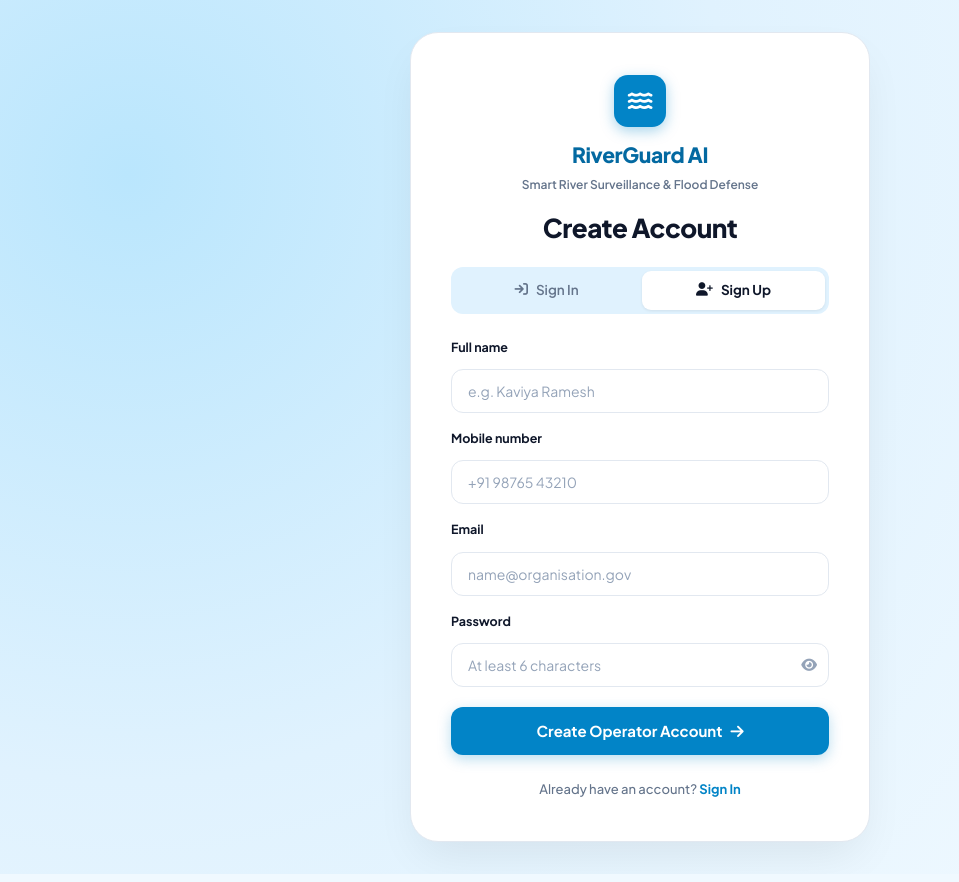
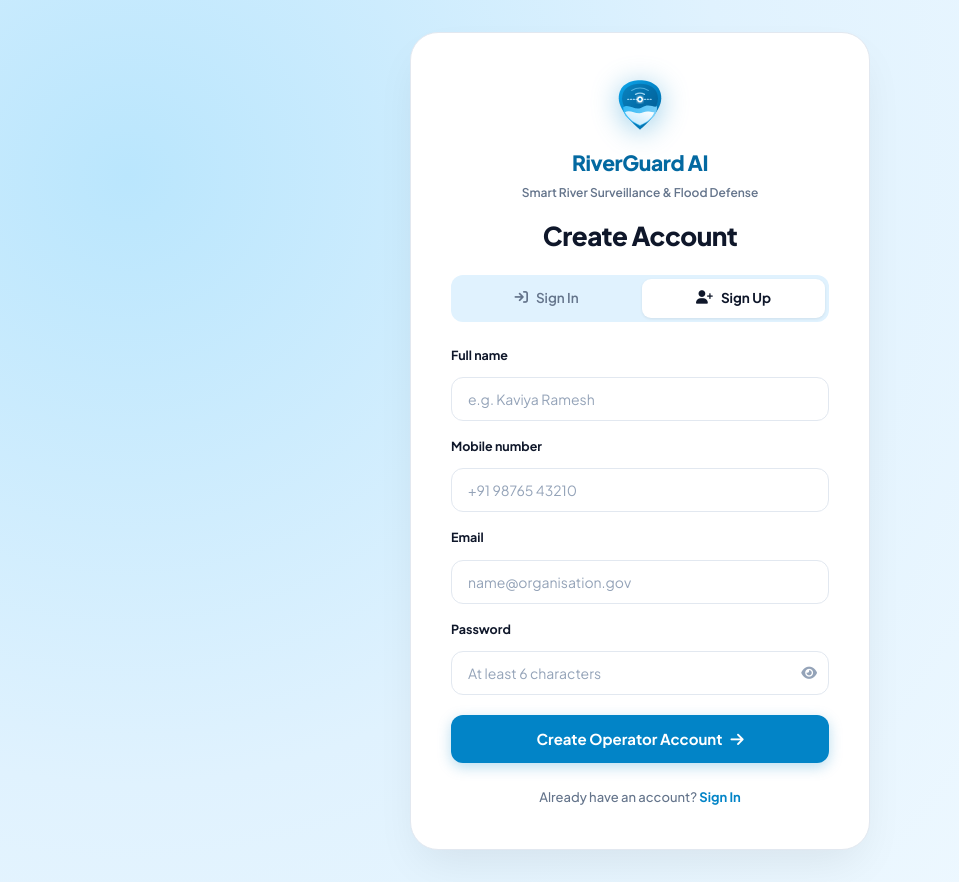
Before and after one commit to krishnaprasath906/project, a plain HTML site: page frontend/register.html in a window 1280 px wide. Shown: the whole page, without its empty margins (0-959 px from the left). Drawn offline with Linux system fonts and the light colour scheme; no server answers.

Commit message:
feat: implement custom RiverGuard AI vector logo and favicon

```diff
--- a/frontend/css/style.css
+++ b/frontend/css/style.css
@@ -307,12 +307,15 @@ body:has(#appHeader), body:has(.app-sidebar) { padding-left: var(--sidebar-w); }
 .brand-mark {
   width: 42px; height: 42px;
   border-radius: 12px;
-  background: var(--brand-mint);
-  color: #FFFFFF;
+  background: transparent;
   display: grid; place-items: center;
-  font-size: 20px;
-  box-shadow: 0 0 16px var(--brand-mint-glow);
   flex-shrink: 0;
+}
+.brand-logo-img {
+  width: 38px;
+  height: 38px;
+  object-fit: contain;
+  filter: drop-shadow(0 2px 10px rgba(14, 165, 233, 0.5));
 }
 .brand-title-wrap { display: flex; flex-direction: column; }
 .brand-name { font-size: 19px; font-weight: 800; letter-spacing: -0.02em; color: #ffffff; line-height: 1.1; }
@@ -1725,16 +1728,19 @@ input::-ms-clear {
 }
 
 .auth-brand-badge {
-  width: 52px;
-  height: 52px;
-  border-radius: 14px;
-  background: #0284C7;
-  color: #FFFFFF;
+  width: 60px;
+  height: 60px;
+  border-radius: 16px;
+  background: transparent;
   display: grid;
   place-items: center;
-  font-size: 22px;
   margin: 0 auto 12px;
-  box-shadow: 0 4px 14px rgba(2, 132, 199, 0.35);
+}
+.auth-brand-logo-img {
+  width: 56px;
+  height: 56px;
+  object-fit: contain;
+  filter: drop-shadow(0 4px 14px rgba(2, 132, 199, 0.4));
 }
 .auth-brand-title {
   font-size: 21px;
--- a/frontend/js/app.js
+++ b/frontend/js/app.js
@@ -170,7 +170,7 @@ function renderAppHeader(u) {
     <aside class="app-sidebar" id="appSidebar" aria-label="Primary">
       <div class="sidebar-brand">
         <a href="index.html" class="brand" aria-label="RiverGuard AI home">
-          <span class="brand-mark"><i class="fas fa-water"></i></span>
+          <span class="brand-mark"><img src="images/logo.svg" alt="RiverGuard AI" class="brand-logo-img"></span>
           <div class="brand-title-wrap">
             <span class="brand-name">RiverGuard<span>AI</span></span>
             <span class="brand-sub">Smart River Suite</span>
--- a/frontend/register.html
+++ b/frontend/register.html
@@ -9,6 +9,7 @@
   <meta name="apple-mobile-web-app-status-bar-style" content="default">
   <meta name="mobile-web-app-capable" content="yes">
   <title>Create account — RiverGuard AI</title>
+  <link rel="icon" type="image/svg+xml" href="images/favicon.svg">
   <script>document.documentElement.dataset.theme = localStorage.getItem('riverguard_theme') || 'light';</script>
   <link rel="preconnect" href="https://fonts.googleapis.com">
   <link rel="preconnect" href="https://fonts.gstatic.com" crossorigin>
@@ -22,7 +23,7 @@
     <div class="auth-card" id="enrollmentCard">
       <!-- Top Brand Icon & Name (Image 1) -->
       <div class="auth-brand-badge">
-        <i class="fas fa-water"></i>
+        <img src="images/logo.svg" alt="RiverGuard AI Logo" class="auth-brand-logo-img">
       </div>
       <div class="auth-brand-title">RiverGuard AI</div>
       <div class="auth-brand-sub">Smart River Surveillance &amp; Flood Defense</div>
```
Also changed, not shown: frontend/alert-history.html (+1 -0 lines), frontend/alerts.html (+1 -0 lines), frontend/analysis.html (+1 -0 lines), frontend/analytics.html (+1 -0 lines), frontend/dashboard.html (+1 -0 lines), frontend/forgot-password.html (+2 -1 lines), frontend/history.html (+1 -0 lines), frontend/index.html (+1 -0 lines), frontend/login.html (+2 -1 lines), frontend/profile.html (+1 -0 lines), frontend/upload.html (+1 -0 lines), frontend/images/favicon.svg (added), frontend/images/logo.svg (added).
